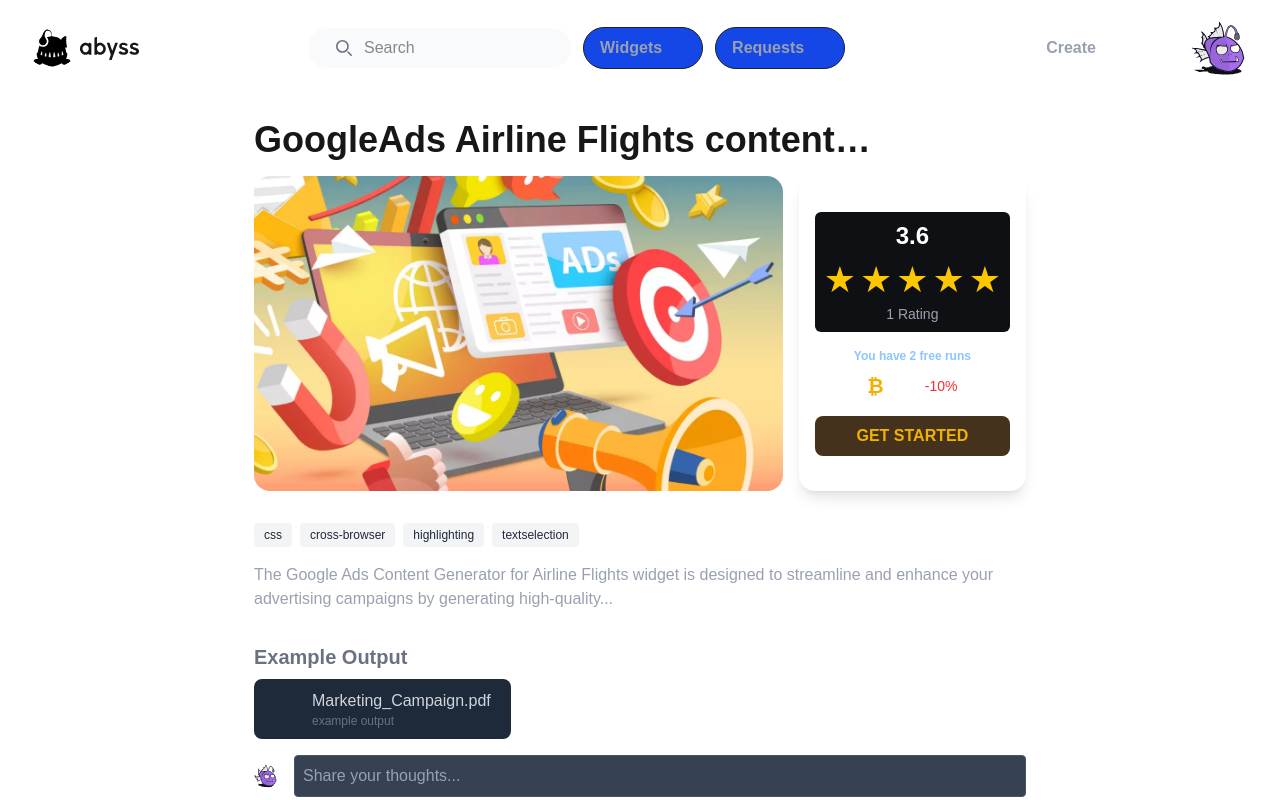
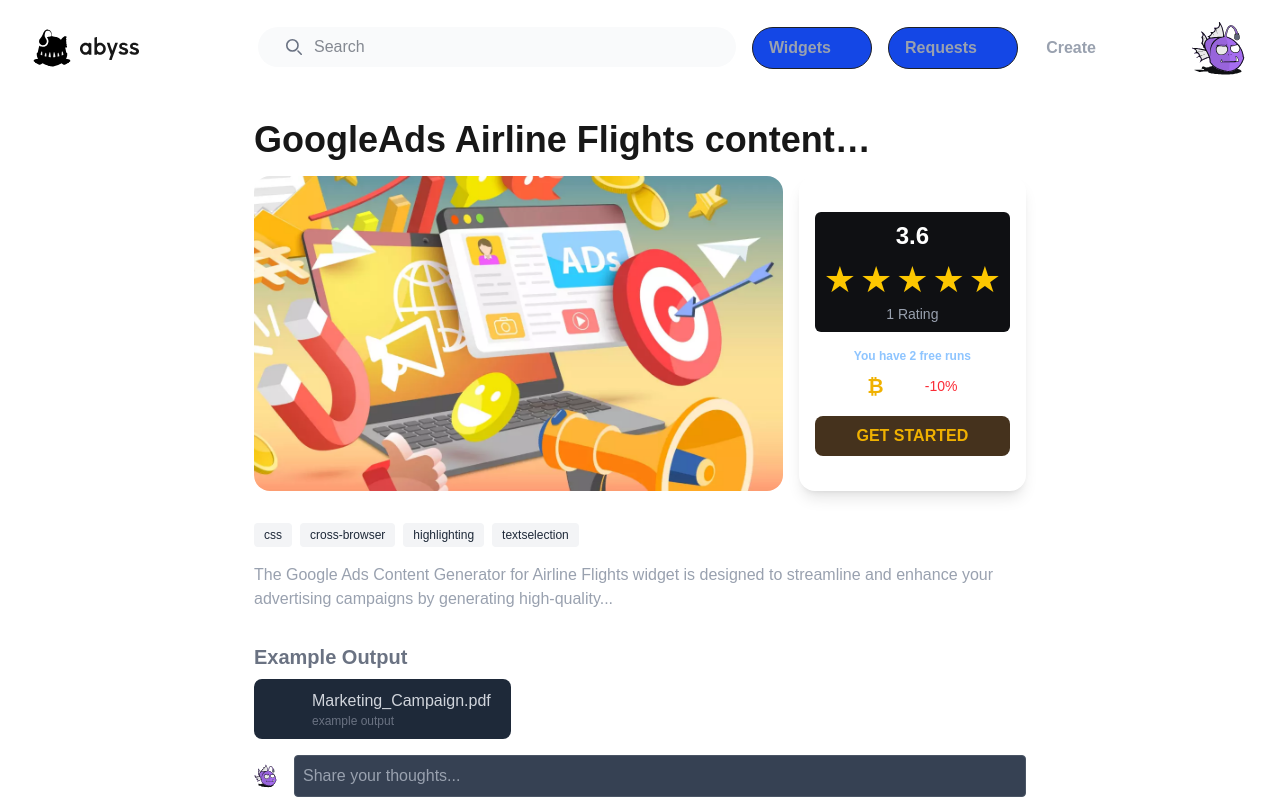
Before and after one commit to yonashalefom/abyss-widget, a Next.js app: page /widget-details in a window 1280 px wide. Shown: the top 800 px of the page. Built offline with nearby package versions, Linux system fonts and the light colour scheme; some icons are missing.

Commit message:
header got minor fix

```diff
--- a/src/components/ui/SearchBar.tsx
+++ b/src/components/ui/SearchBar.tsx
@@ -2,7 +2,7 @@
 
 const SearchBar: React.FC = () => {
     return (
-        <form className="mx-auto overflow-hidden">
+        <form className="mx-auto overflow-hidden w-full">
             <label htmlFor="default-search"
                    className="pl-6 mb-2 text-base font-medium text-gray-900 sr-only dark:text-white">Search</label>
             <div className="relative">
--- a/src/layout/header/Header.tsx
+++ b/src/layout/header/Header.tsx
@@ -14,29 +14,33 @@
                     </Link>
                 </div>
 
-                <div className="hidden md:flex items-center justify-center gap-3 max-w-[760px]">
+                <div className='xl:absolute w-full xl:-ml-8.5'>
+                    <div className=" hidden md:flex container mx-auto  lg:max-w-[760px] gap-x-4">
                         {/* Search Bar */}
-                        <SearchBar />
+                        <SearchBar/>
 
                         {/* Navigation Links */}
                         <Link
-                        className="group text-gray-400 font-bold border dark:hover:text-white border-card-hover border-solid bg-blue-700 py-2 px-4 hover:bg-accent focus:ring-4 focus:ring-blue-300 rounded-full text-base dark:bg-card-bg dark:hover:bg-abyssaccent dark:border-card-hover focus:outline-none dark:focus:ring-blue-800"
+                            className="hidden lg:block group text-gray-400 font-bold border dark:hover:text-white border-card-hover border-solid bg-blue-700 py-2 px-4 hover:bg-accent focus:ring-4 focus:ring-blue-300 rounded-full text-base dark:bg-card-bg dark:hover:bg-abyssaccent dark:border-card-hover focus:outline-none dark:focus:ring-blue-800"
                             href="/widgets">
                             <div className="flex justify-center items-center ">
                                 <span>Widgets</span>
                                 {' '}
-                            <Icon icon="lucide:stars" className="ml-2 size-4 text-yellow-400 dark:group-hover:text-white" />
+                                <Icon icon="lucide:stars"
+                                      className="ml-2 size-4 text-yellow-400 dark:group-hover:text-white"/>
                             </div>
                         </Link>
                         <Link
-                        className="group text-gray-400 font-bold border dark:hover:text-white border-card-hover border-solid bg-blue-700 py-2 px-4 hover:bg-accent focus:ring-4 focus:ring-blue-300 rounded-full text-base dark:bg-card-bg dark:hover:bg-abyssaccent dark:border-card-hover focus:outline-none dark:focus:ring-blue-800"
+                            className="hidden lg:block group text-gray-400 font-bold border dark:hover:text-white border-card-hover border-solid bg-blue-700 py-2 px-4 hover:bg-accent focus:ring-4 focus:ring-blue-300 rounded-full text-base dark:bg-card-bg dark:hover:bg-abyssaccent dark:border-card-hover focus:outline-none dark:focus:ring-blue-800"
                             href="#">
                             <div className="flex justify-center items-center">
                                 <span>Requests</span>
                                 {' '}
-                            <Icon icon="fa6-solid:bell-concierge" className="ml-2 size-4" />
+                                <Icon icon="fa6-solid:bell-concierge" className="ml-2 size-4"/>
                             </div>
                         </Link>
+                    </div>
+
                 </div>
 
                 <div className="flex items-center justify-center gap-3">
```
Lines whose indentation alone changed are shown as unchanged.
